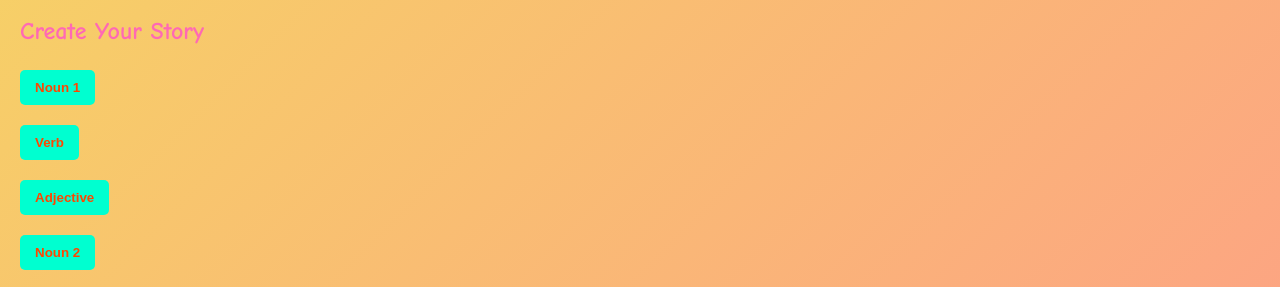
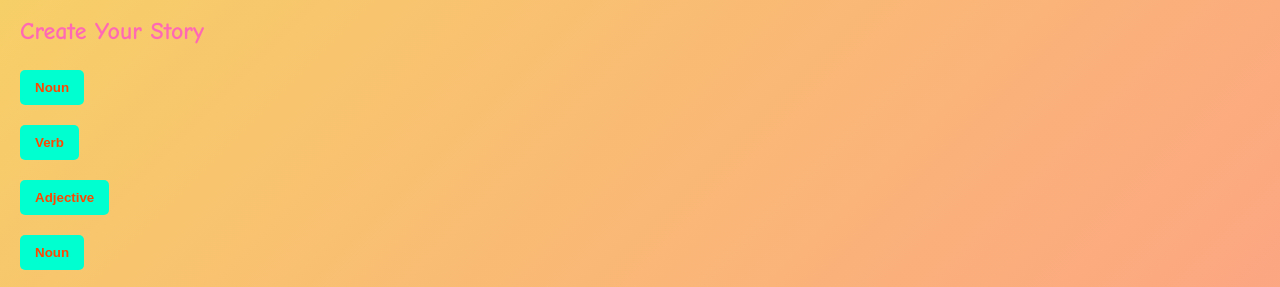
Before and after one commit to Soul-001/24W-JavaScript-Assignment01, a plain HTML site: page index.html in a window 1280 px wide. Shown: the part 148-435 px from the top of the page. Drawn offline with Linux system fonts and the light colour scheme.

Commit message:
Update index.html

```diff
--- a/index.html
+++ b/index.html
@@ -18,13 +18,13 @@
 
     <section>
         <h2>Create Your Story</h2>
-        <button id="noun1">Noun 1</button>
+        <button id="noun1">Noun </button>
         <p id="chosenNoun1"></p>
         <button id="verb">Verb</button>
         <p id="chosenVerb"></p>
         <button id="adjective">Adjective</button>
         <p id="chosenAdjective"></p>
-        <button id="noun2">Noun 2</button>
+        <button id="noun2">Noun </button>
         <p id="chosenNoun2"></p>
         <button id="setting">Setting</button>
         <p id="chosenSetting"></p>
```
